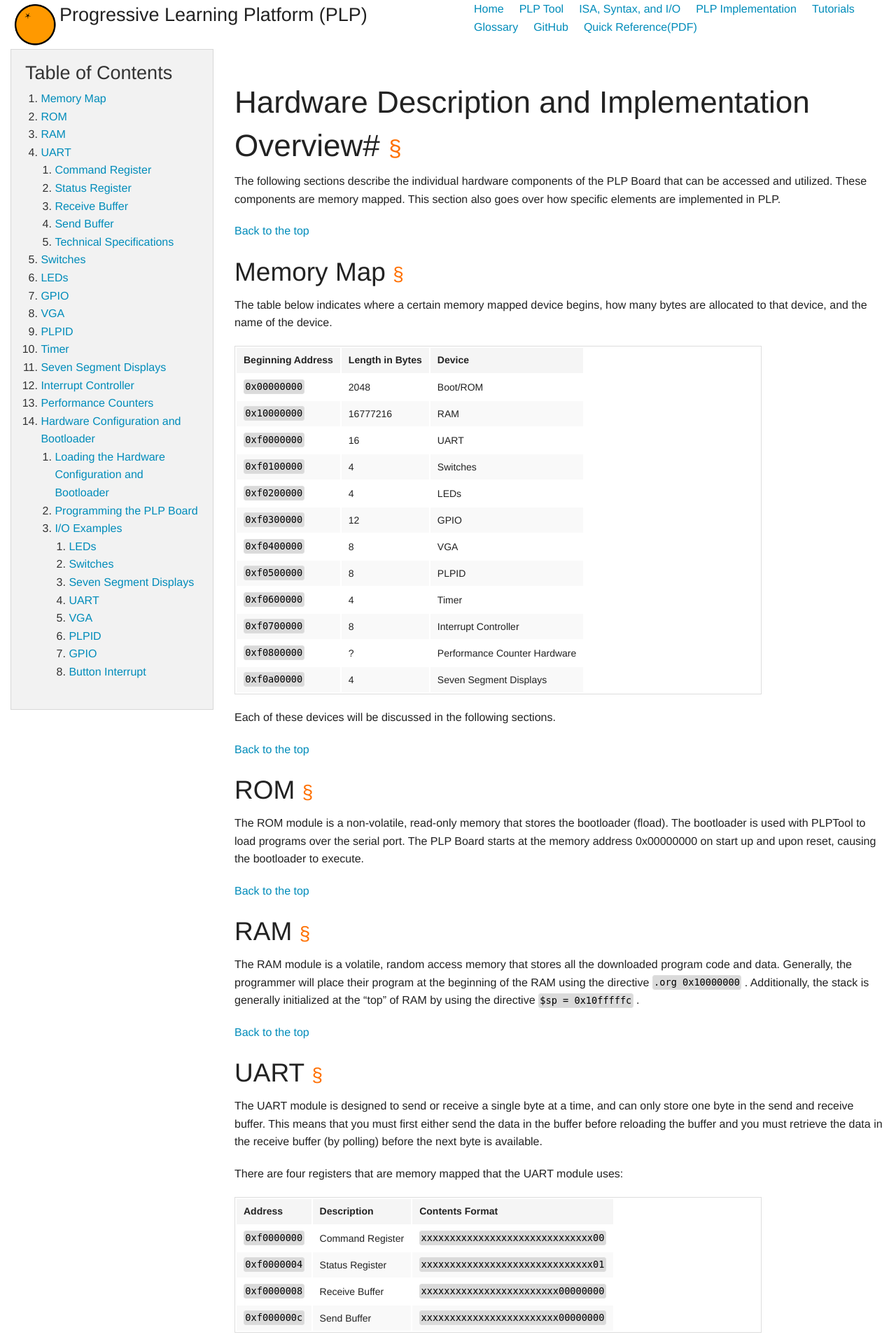
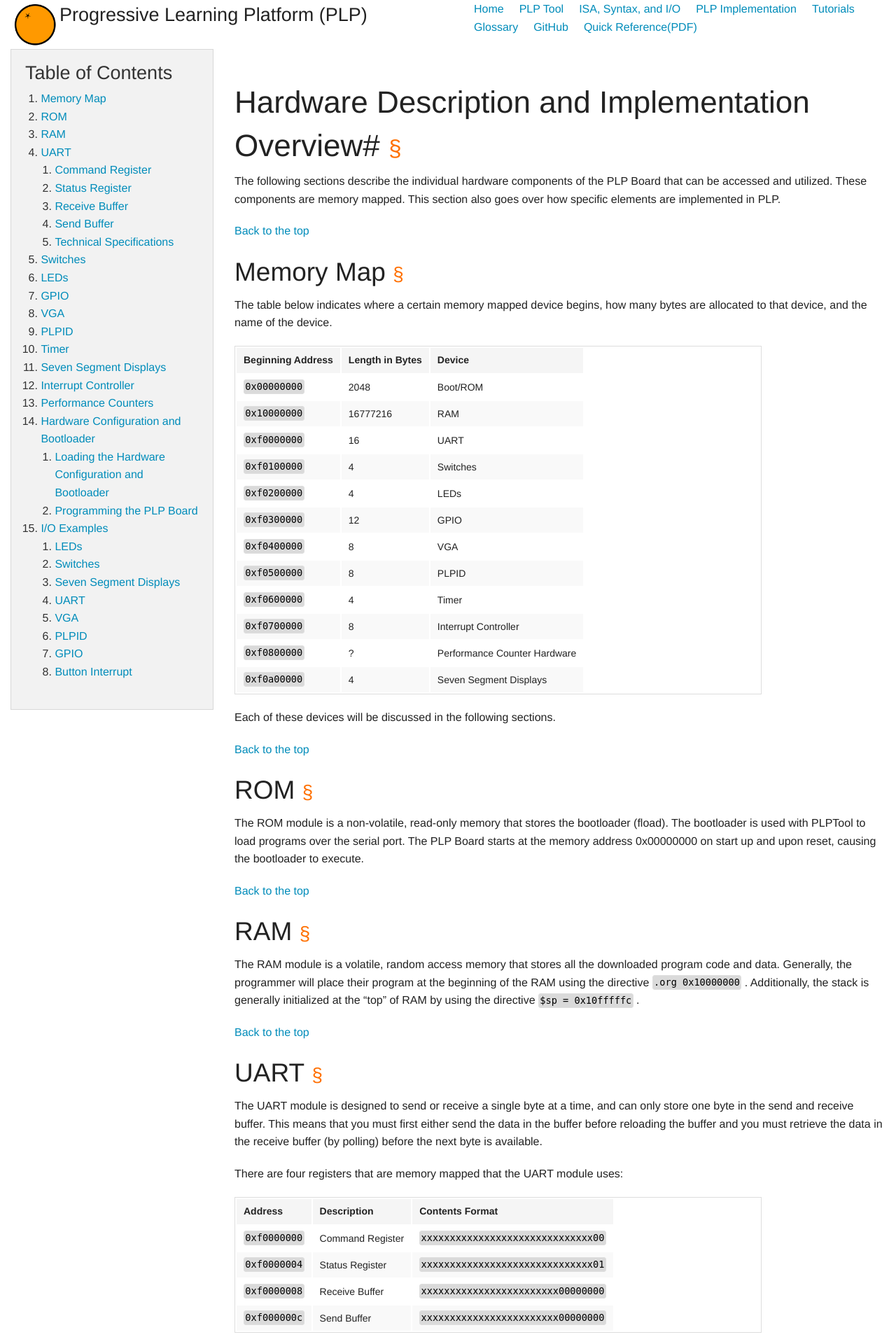
Before and after one commit to Progressive-Learning-Platform/progressive-learning-platform.github.io, a Jekyll site: the page built from implementation.md, in a window 1280 px wide. Shown: the top 1920 px of the page at 70% size. Built offline with Jekyll 4.4.1, drawn with Linux system fonts in a browser that asks for light colours; comment, search, counter and statistics services are not loaded.

Commit message:
Fixed small issue from prev commit

```diff
--- a/implementation.md
+++ b/implementation.md
@@ -539,7 +539,7 @@
 
 [Back to the top](#top)
 
-## I/O Examples ##
+# I/O Examples #
 {:.ancs}
 
 Below are some short examples on how to properly use each I/O device coupled with PLPTool. For additional examples, in video form, [visit the PLP youtube channel](https://www.youtube.com/channel/UCX-QCwA9DCvMA4DTXv7_tuQ).
```
